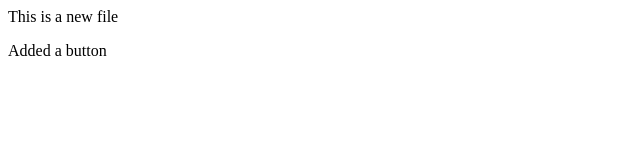
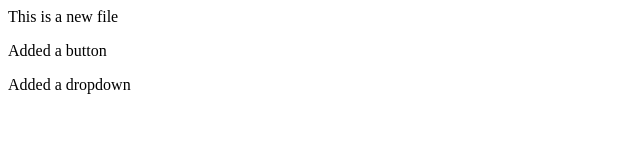
Before and after one commit to YogeshZT/newfile, a plain HTML site: page index.html in a window 1280 px wide. Shown: the whole page, without its empty margins (0-640 px from the left). Drawn offline with Linux system fonts and the light colour scheme.

Commit message:
Added a dropdown

```diff
--- a/index.html
+++ b/index.html
@@ -1,2 +1,3 @@
 <p>This is a new file</p>
 <p>Added a button</p>
+<p>Added a dropdown</p>
```
